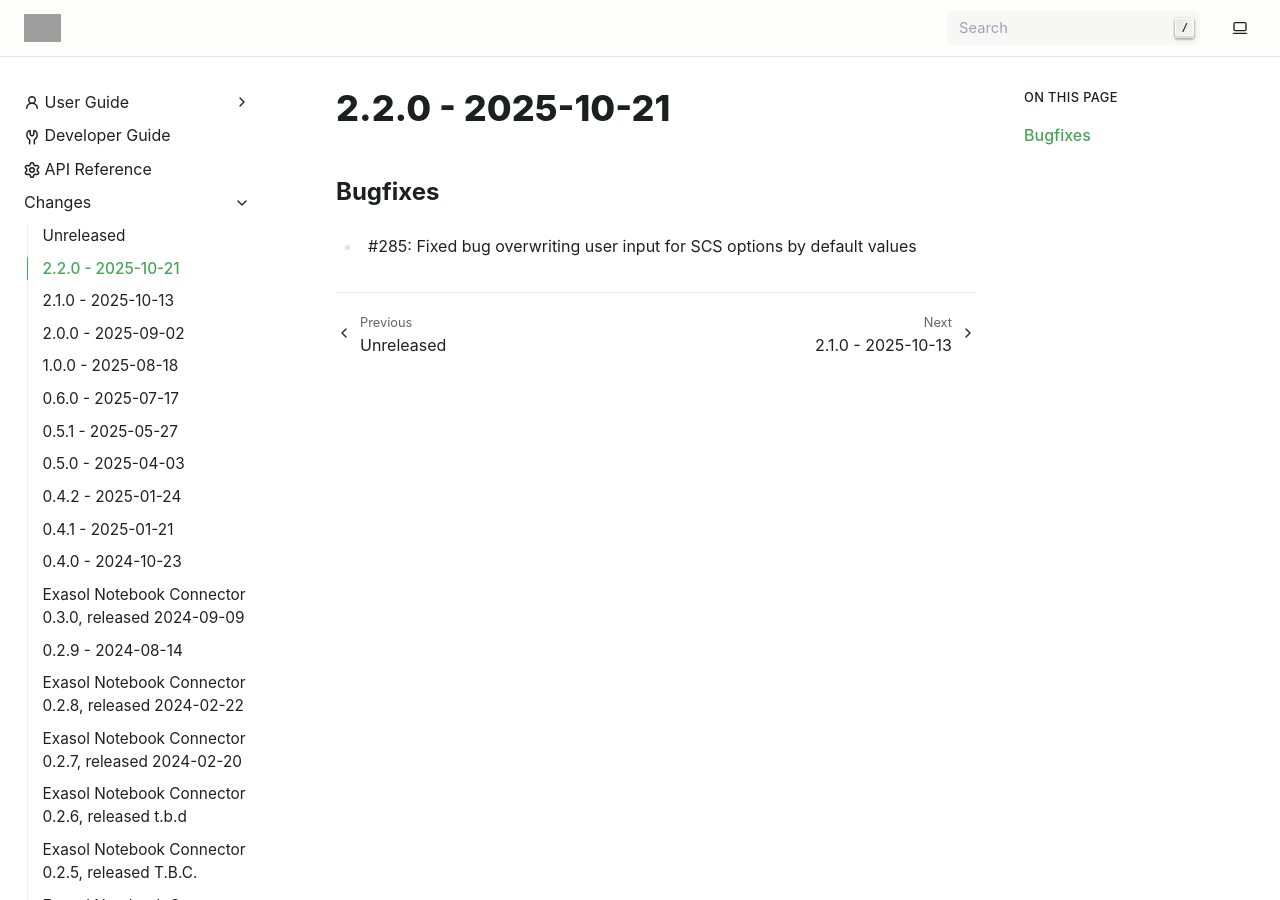
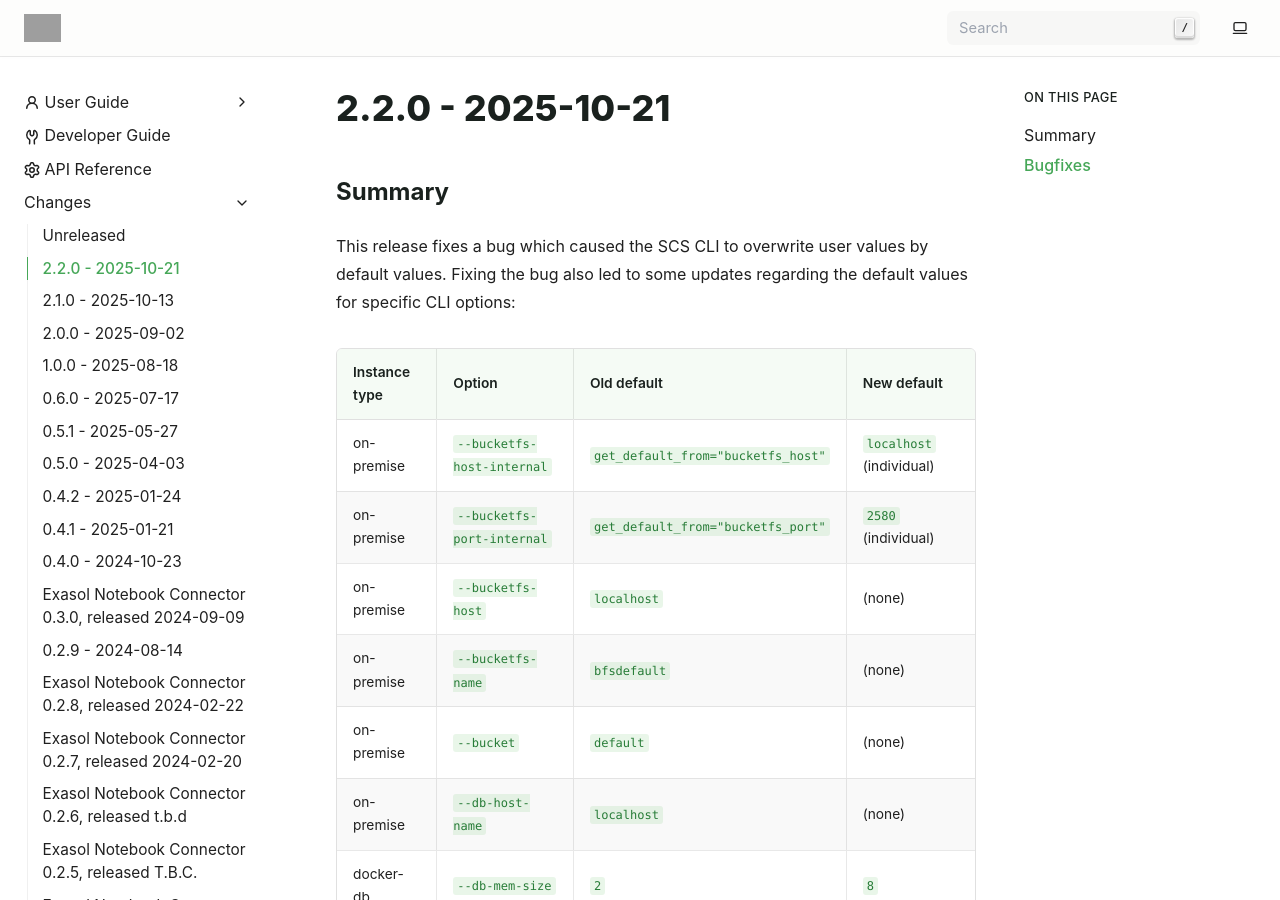
Before and after one commit to exasol/notebook-connector, a Sphinx documentation site: the page built from doc/changes/changes_2.2.0.md, in a window 1280 px wide and 900 px high. Built offline with Sphinx 7.4.7, drawn with Linux system fonts in a browser that asks for light colours; grey boxes are pictures that could not be loaded.

Commit message:
Updated changelog and docstring

```diff
--- a/doc/changes/changes_2.2.0.md
+++ b/doc/changes/changes_2.2.0.md
@@ -1,4 +1,19 @@
 # 2.2.0 - 2025-10-21
+
+## Summary
+
+This release fixes a bug which caused the SCS CLI to overwrite user values by default values.  Fixing the bug also led to some updates regarding the default values for specific CLI options:
+
+| Instance type | Option                     | Old default                        | New default                    |
+|---------------|----------------------------|------------------------------------|--------------------------------|
+| on-premise    | `--bucketfs-host-internal` | `get_default_from="bucketfs_host"` | `localhost` (individual)       |
+| on-premise    | `--bucketfs-port-internal` | `get_default_from="bucketfs_port"` | `2580` (individual)            |
+| on-premise    | `--bucketfs-host`          | `localhost`                        | (none)                         |
+| on-premise    | `--bucketfs-name`          | `bfsdefault`                       | (none)                         |
+| on-premise    | `--bucket`                 | `default`                          | (none)                         |
+| on-premise    | `--db-host-name`           | `localhost`                        | (none)                         |
+| docker-db     | `--db-mem-size`            | `2`                                | `8`                            |
+
 ## Bugfixes
 
 * #285: Fixed bug overwriting user input for SCS options by default values
```
Also changed, not shown: 1 other file.
